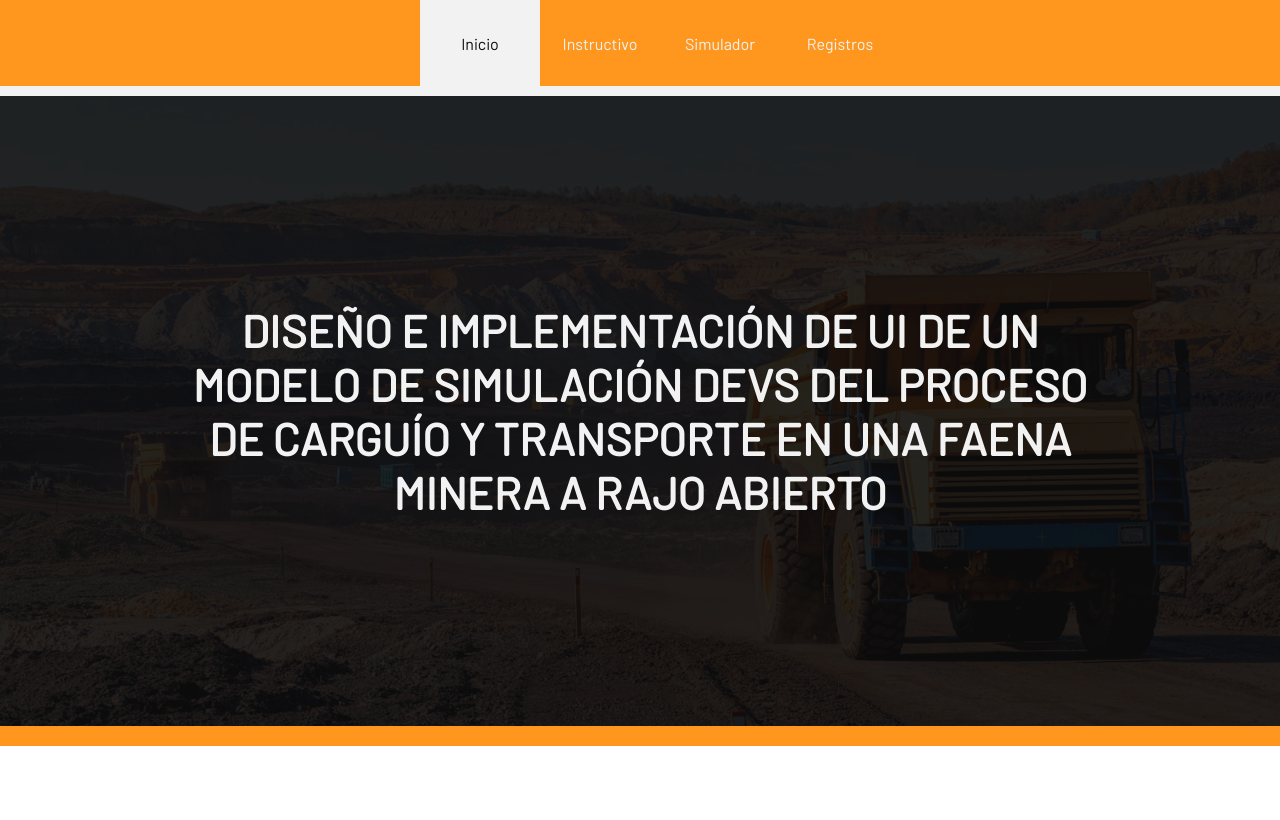
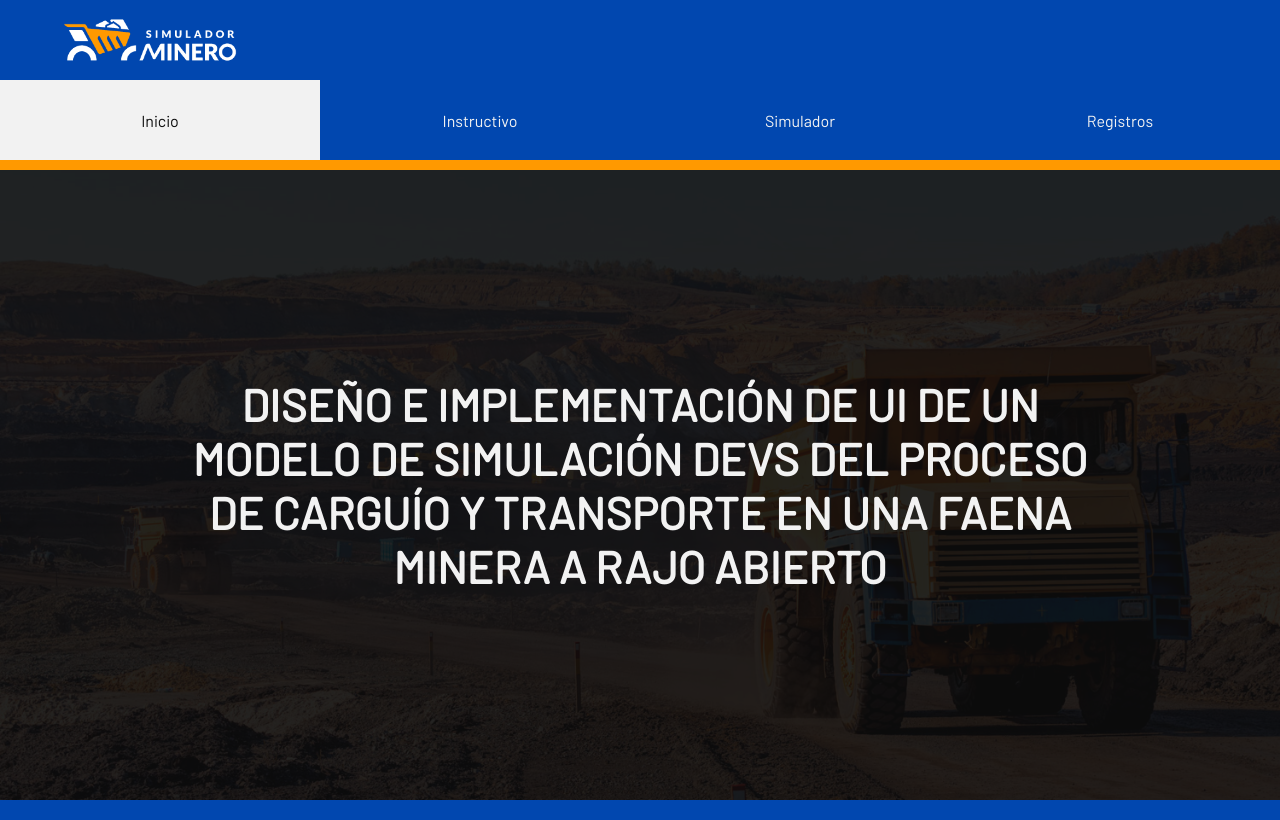
Before and after one commit to Soujiro17/simulador-minero-emprendeuv, a React (Vite) app: page / in a window 1280 px wide. Built offline with nearby package versions, Linux system fonts and the light colour scheme; what chartjs-plugin-datalabels would draw is missing.

Commit message:
header actualizado con los colores nuevos

```diff
--- a/src/components/Header/index.jsx
+++ b/src/components/Header/index.jsx
@@ -1,10 +1,19 @@
 import React from "react";
 import Navbar from "../Navbar";
+import Img from "../../shared/Img";
 import HeaderContainer from "./style";
 
 const Header = () => {
   return (
     <HeaderContainer>
+      <Img
+        style={{ alignSelf: "flex-start" }}
+        src="/logo.png"
+        alt="logo"
+        height={80}
+        width={300}
+        contain
+      />
       <Navbar />
     </HeaderContainer>
   );
--- a/src/components/Header/style.jsx
+++ b/src/components/Header/style.jsx
@@ -2,13 +2,11 @@ import styled from "styled-components";
 import colors from "../../constants/colors";
 
 const HeaderContainer = styled.header`
-  height: 12vh;
-  padding-left: 5%;
-  padding-right: 5%;
   display: flex;
+  flex-direction: column;
   justify-content: center;
   background-color: ${colors.primary};
-  border-bottom: 10px solid ${colors.black[0]};
+  border-bottom: 10px solid ${colors.accent};
   color: ${colors.black[0]};
   align-items: center;
 `;
--- a/src/components/Navbar/style.jsx
+++ b/src/components/Navbar/style.jsx
@@ -3,11 +3,13 @@ import styled from "styled-components";
 import colors from "../../constants/colors";
 
 export const Nav = styled.nav`
-  height: 100%;
+  height: 80px;
+  width: 100%;
 `;
 
 export const NavList = styled.ul`
   display: flex;
+  padding: 0;
   list-style: none;
   height: 100%;
   margin: 0;
@@ -15,7 +17,7 @@ export const NavList = styled.ul`
 
 export const NavItem = styled.li`
   height: 100%;
-  width: 120px;
+  flex: 1;
   text-align: center;
 `;
 
--- a/src/constants/colors.js
+++ b/src/constants/colors.js
@@ -1,5 +1,6 @@
 const colors = {
-  primary: "#ff971f",
+  primary: "#0147AF",
+  accent: "#FF9900",
   black: [
     "#f2f2f2",
     "#d9d9d9",
--- a/vite.config.js
+++ b/vite.config.js
@@ -1,11 +1,7 @@
-import { defineConfig } from "vite"
-import react from "@vitejs/plugin-react"
+import { defineConfig } from "vite";
+import react from "@vitejs/plugin-react";
 
 // https://vitejs.dev/config/
 export default defineConfig({
   plugins: [react()],
-
-  server:{
-    port: 3002
-  }
-})
+});
```
Also changed, not shown: public/logo.png (added), 1 other file (tests, documents, lock files or other folders).
